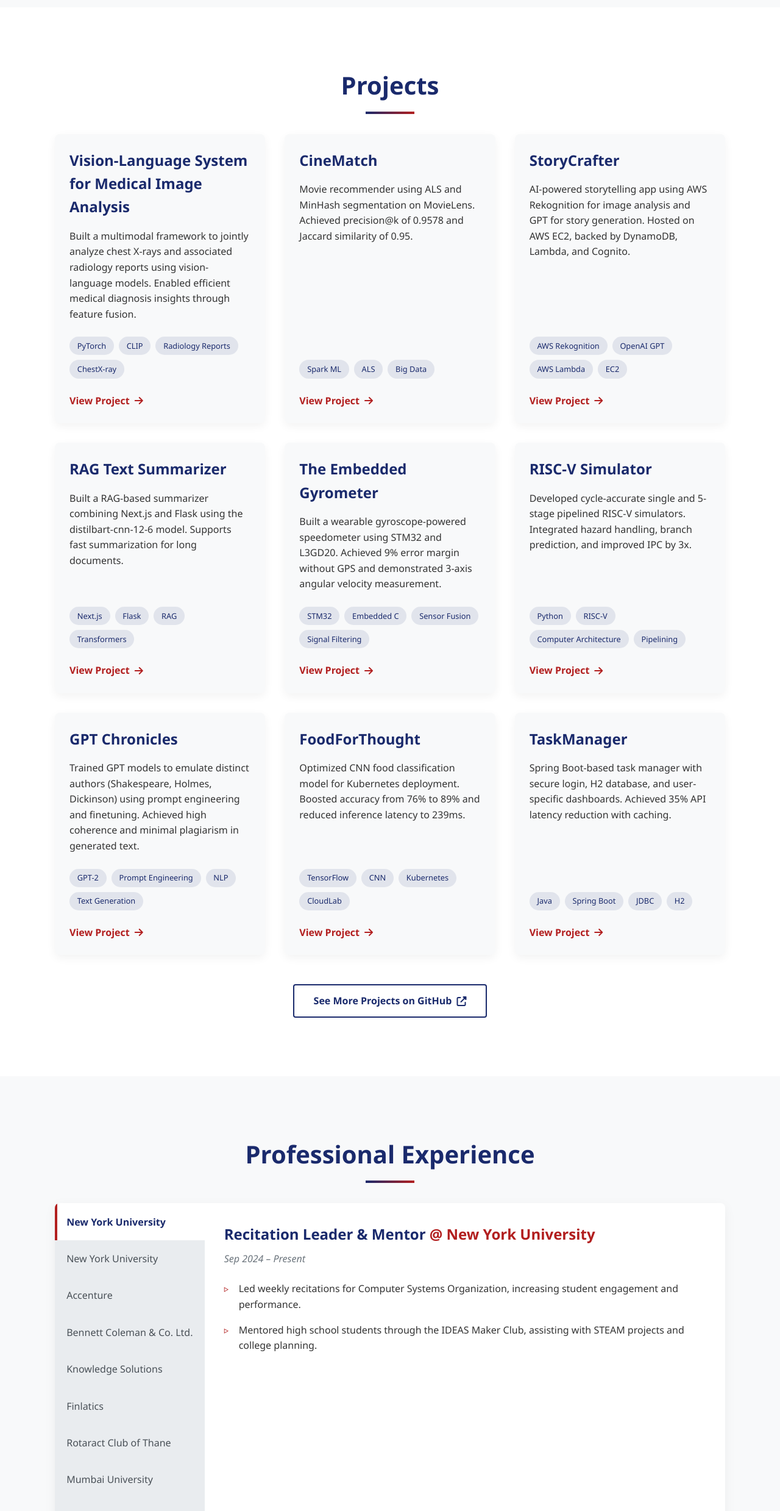
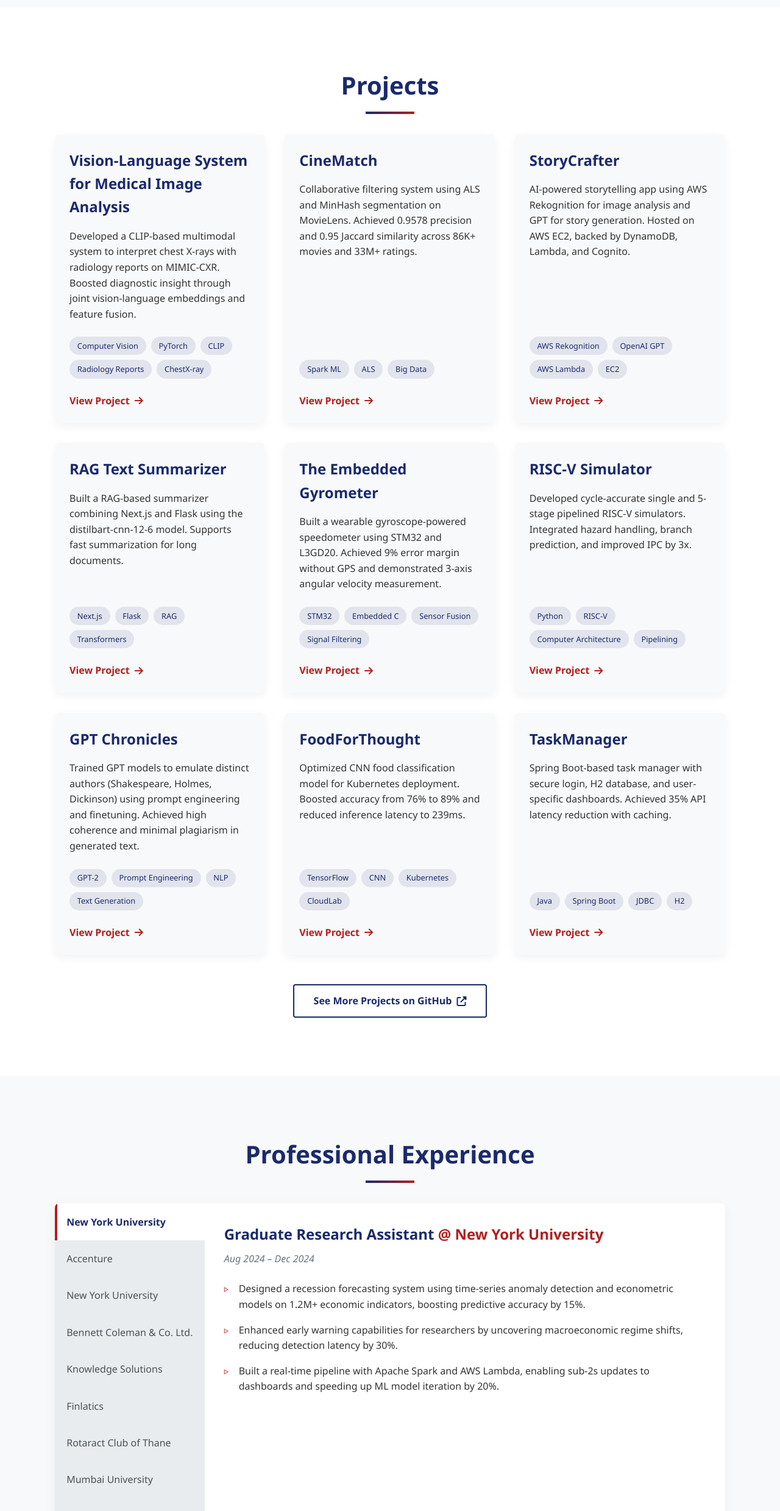
Before and after one commit to BhairaviVSD/bhairavivsd.github.io, a React (Vite) app: page / in a window 1280 px wide. Shown: the part 1952-4430 px from the top of the page at 61% size. Built offline with nearby package versions, Linux system fonts and the light colour scheme.

Commit message:
Adding updated files 1.5

```diff
--- a/src/components/Experience.jsx
+++ b/src/components/Experience.jsx
@@ -7,31 +7,32 @@ const Experience = () => {
   const experiences = [
     {
       company: "New York University",
-      title: "Recitation Leader & Mentor",
-      period: "Sep 2024 – Present",
+      title: "Graduate Research Assistant",
+      period: "Aug 2024 – Dec 2024",
       description: [
-        "Led weekly recitations for Computer Systems Organization, increasing student engagement and performance.",
-        "Mentored high school students through the IDEAS Maker Club, assisting with STEAM projects and college planning."
+        "Designed a recession forecasting system using time-series anomaly detection and econometric models on 1.2M+ economic indicators, boosting predictive accuracy by 15%.",
+        "Enhanced early warning capabilities for researchers by uncovering macroeconomic regime shifts, reducing detection latency by 30%.",
+        "Built a real-time pipeline with Apache Spark and AWS Lambda, enabling sub-2s updates to dashboards and speeding up ML model iteration by 20%."
+      ]
+    },
+    {
+      company: "Accenture",
+      title: "Software Engineer 2",
+      period: "Jun 2021 – Jul 2023",
+      description: [
+        "Engineered a serverless backend using AWS Lambda, S3, and DynamoDB that cut compute costs by 40% and improved internal processing efficiency.",
+        "Developed a Vue.js + GraphQL dashboard accessed by 30K+ users; API optimization and state management reduced load time by 40%.",
+        "Deployed microservices on Kubernetes to handle 10M+ transactions/day, improving service reliability and halving deployment time.",
+        "Led the frontend development of 20+ modular React components and automated CI/CD using Jenkins and Docker, reducing release cycles from 4 weeks to 5 days."
       ]
     },
     {
       company: "New York University",
-      title: "Graduate Research Assistant",
-      period: "Aug 2024 – Dec 2024",
+      title: "Recitation Leader & Mentor",
+      period: "Sep 2024 – Present",
       description: [
-        "Enhanced business cycle detection models, improving recession prediction accuracy by 20%.",
-        "Designed ML models that reduced economic forecasting errors by 15% with <2s latency."
-      ]
-    },
-    {
-      company: "Accenture",
-      title: "Analyst, Associate",
-      period: "Jun 2021 – Jul 2023",
-      description: [
-        "Built and deployed scalable Veeva CRM solutions for a biopharma client processing 1.5M records in 10s.",
-        "Developed 20+ responsive React.js components with Java Spring Boot & MongoDB, cutting UI load times by 40%.",
-        "Migrated monolith to microservices using Docker & Kubernetes, reducing deployment time by 50%.",
-        "Implemented CI/CD pipeline with Jenkins and Ansible, automating 90% of deployments and shortening releases to 5 days."
+        "Led recitations for Computer Systems Organization, improving participation and performance among 60+ students.",
+        "Mentored NYC high school students through the IDEAS Maker Club, helping them build STEAM projects and navigate college pathways."
       ]
     },
     {
@@ -39,8 +40,8 @@ const Experience = () => {
       title: "Intern – Data & Marketing",
       period: "May 2020 – Jun 2020",
       description: [
-        "Analyzed 100K+ customer interactions using R for sales strategy optimization.",
-        "Led customer segmentation and predictive modeling to increase marketing reach by 20,000 customers."
+        "Processed 100K+ customer records using R to derive insights for campaign optimization, boosting engagement by 15%.",
+        "Implemented segmentation and predictive models, expanding outreach to 20K new customers."
       ]
     },
     {
@@ -48,8 +49,8 @@ const Experience = () => {
       title: "Java Developer Intern",
       period: "May 2020 – Jun 2020",
       description: [
-        "Built a banking portal in JSP/MySQL serving 500+ users with secure CRUD operations.",
-        "Achieved 90%+ test coverage with JUnit and Mockito, reducing validation time by 25%."
+        "Built a secure JSP-based banking portal serving 500+ users with seamless CRUD operations and MySQL integration.",
+        "Achieved 90%+ JUnit test coverage with Mockito, reducing testing time by 25% and ensuring release stability."
       ]
     },
     {
@@ -57,8 +58,8 @@ const Experience = () => {
       title: "Equity Markets Analyst Intern",
       period: "Jul 2020 – Sep 2020",
       description: [
-        "Built real-time simulated portfolios and analyzed BSE500 stocks through FMEP.",
-        "Performed in-depth equity research to support trading decisions and investment hypotheses."
+        "Simulated stock portfolios in real-time using BSE500 stocks under FMEP; leveraged historical and real-time data for performance analysis.",
+        "Conducted technical and fundamental research, informing trading hypotheses with actionable insights."
       ]
     },
     {
@@ -66,9 +67,9 @@ const Experience = () => {
       title: "Treasurer & ED Director",
       period: "Mar 2020 – May 2023",
       description: [
-        "Led 40+ social cause events; boosted attendance by 200+ and digital engagement by 500+ interactions.",
-        "Created content using Canva & Adobe Suite; raised awareness for leprosy homes and supported 700+ sanitation workers.",
-        "Spearheaded 15+ resume workshops helping 30+ members land jobs; improved satisfaction by 15 points."
+        "Led 40+ community impact events, raising awareness and driving attendance of 200+ per event through strategic content marketing.",
+        "Created promotional materials using Canva and Adobe Suite; mobilized resources to support sanitation workers and leprosy home residents.",
+        "Ran 15+ career development workshops, resulting in 30+ members securing internships and full-time roles."
       ]
     },
     {
@@ -76,20 +77,21 @@ const Experience = () => {
       title: "Course Assistant – Microprocessors",
       period: "Jul 2019 – Dec 2019",
       description: [
-        "Graded assignments for 80+ students; developed digital repository to improve access and scores.",
-        "Improved student feedback and course efficiency through better logistics and communication."
+        "Graded coursework and exams for 80+ students; established a digital repository to improve learning access and support exam preparation.",
+        "Streamlined communication and logistics, increasing student satisfaction and performance."
       ]
     },
     {
       company: "Mumbai University",
-      title: "Coordinator – ISA",
+      title: "Coordinator – International Society of Automation",
       period: "Aug 2018 – May 2019",
       description: [
-        "Organized 20+ technical bootcamps and workshops; boosted participation by 150 attendees.",
-        "Provided on-ground technical support, ensuring smooth execution of all events."
+        "Organized 20+ technical events including bootcamps and workshops, increasing student participation by 150%.",
+        "Provided on-ground tech support for all events, ensuring smooth setup and execution."
       ]
     }
   ];
+
 
   return (
     <section id="experience" className={styles.experience}>
--- a/src/components/Projects.jsx
+++ b/src/components/Projects.jsx
@@ -5,13 +5,13 @@ const Projects = () => {
   const projects = [
     {
       title: 'Vision-Language System for Medical Image Analysis',
-      description: 'Built a multimodal framework to jointly analyze chest X-rays and associated radiology reports using vision-language models. Enabled efficient medical diagnosis insights through feature fusion.',
-      skills: ['PyTorch', 'CLIP', 'Radiology Reports', 'ChestX-ray'],
+      description: 'Developed a CLIP-based multimodal system to interpret chest X-rays with radiology reports on MIMIC-CXR. Boosted diagnostic insight through joint vision-language embeddings and feature fusion.',
+      skills: ['Computer Vision', 'PyTorch', 'CLIP', 'Radiology Reports', 'ChestX-ray'],
       link: 'https://github.com/BhairaviVSD/Vision-Language-System-for-Analysis-of-Medical-Images'
     },
     {
       title: 'CineMatch',
-      description: 'Movie recommender using ALS and MinHash segmentation on MovieLens. Achieved precision@k of 0.9578 and Jaccard similarity of 0.95.',
+      description: 'Collaborative filtering system using ALS and MinHash segmentation on MovieLens. Achieved 0.9578 precision and 0.95 Jaccard similarity across 86K+ movies and 33M+ ratings.',
       skills: ['Spark ML', 'ALS', 'Big Data'],
       link: 'https://github.com/BhairaviVSD/CineMatch'
     },
```
Also changed, not shown: src/components/Navbar.jsx (line endings or trailing spaces), 1 other file (tests, documents, lock files or other folders).
